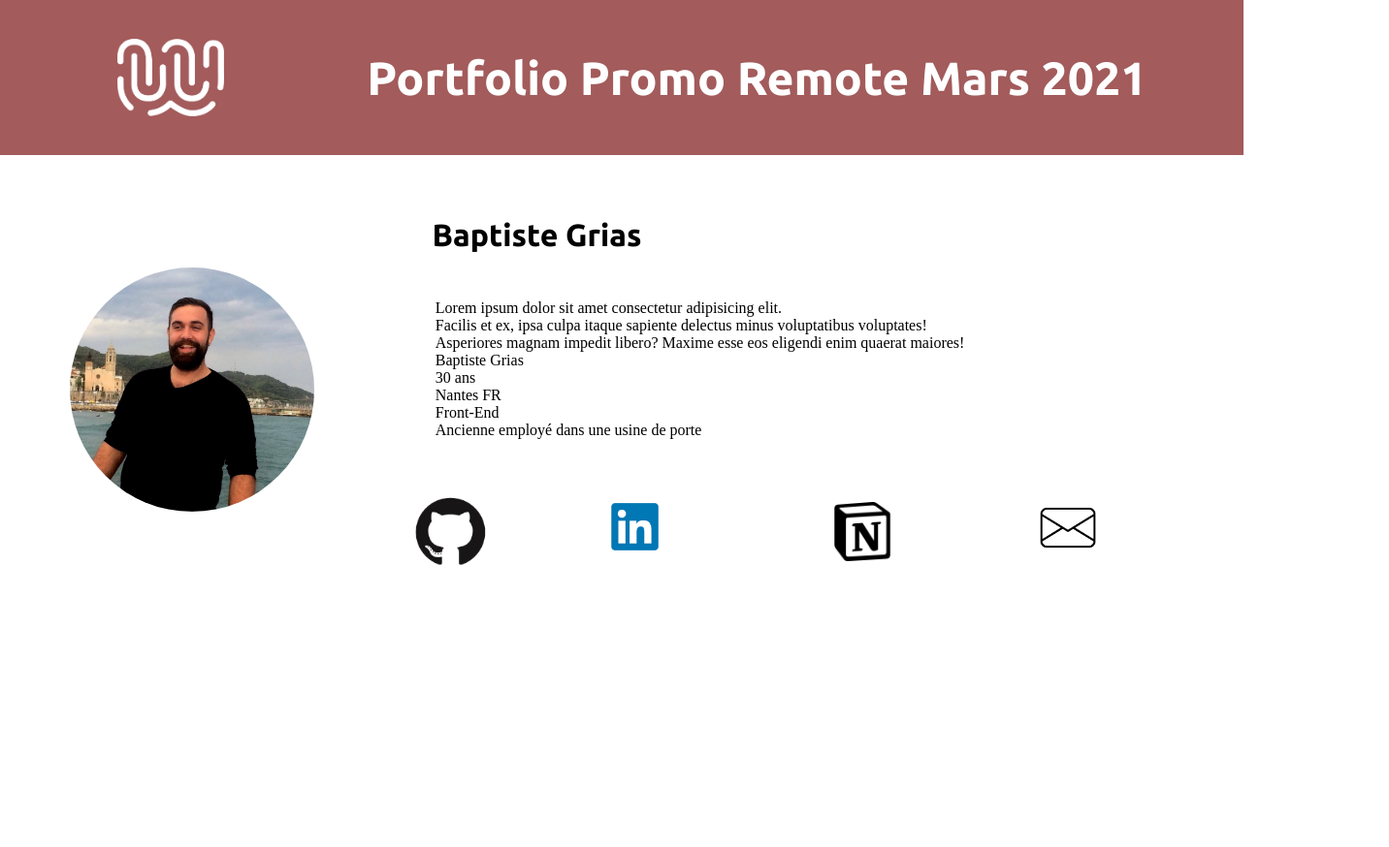
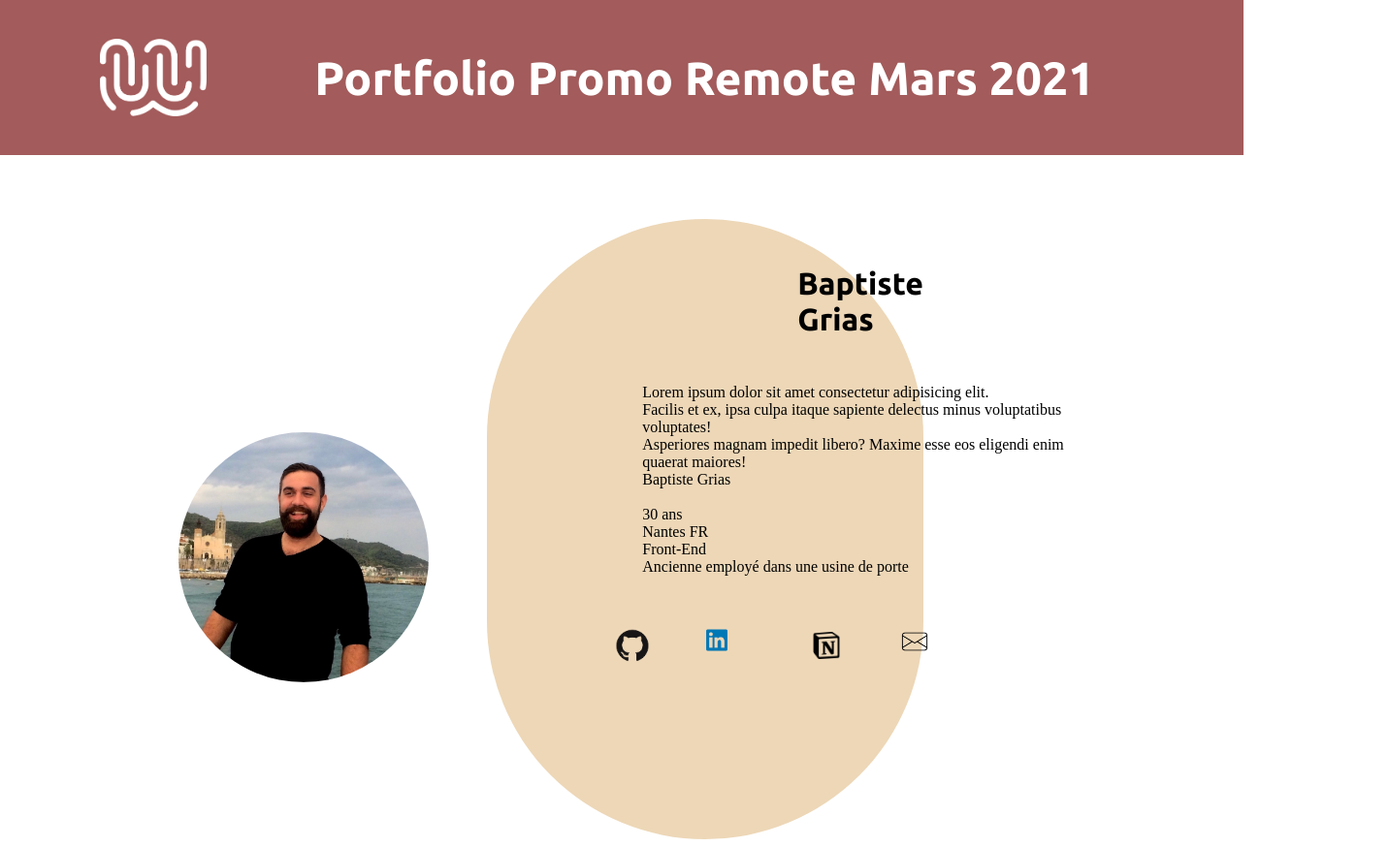
Before and after one commit to BaptisteGrias/Project1, a plain HTML site: page fiche.html in a window 1280 px wide. Shown: the whole page at 97% size, 1432 px wide, since content can reach past the window. Before the commit the page ends 800 px from the top, so only its background shows below. Drawn offline with Linux system fonts and the light colour scheme; a script that the page names is missing.

Commit message:
modification CSS sur le responsive fiche Wilder

```diff
--- a/assets/fiche.css
+++ b/assets/fiche.css
@@ -366,15 +366,20 @@ margin-right: 2em;
     #title {
         font-size: 3em;
         color: white;
-        padding-right: 0.5em;
+        padding-right: 2em;
         text-align: center;
         font-family: "Ubuntu", "Roboto", "Open Sans", sans-serif;
     }
 
     .informations {
+        background-color:#EDD7B7;
         display: inline-flex;
         flex-direction: column;
-        margin-left: -18em;
+        margin-right: 20em;
+        margin-top: 50px;
+        border-radius: 20rem;
+        height: 40rem;
+        width: 100%;
     }
 
      #body-fiche{
@@ -434,14 +439,16 @@ margin-right: 2em;
 
 
      .photoWilder {
-         width: 50%;
-         height: 50%;
+         width: 60%;
+         height: 60%;
          border-radius: 50%;
+         margin-left: 7em;
+         margin-top: 5em;
      }
 
      .name{
         font-size: 2em;
         font-family: "Ubuntu", "Roboto", "Open Sans", sans-serif;
         margin-top: 1.5em;
-        margin-left: 4.9em;
+        margin-left: 10em;
      }
--- a/fiche.html
+++ b/fiche.html
@@ -80,11 +80,12 @@
             <p>
                 Lorem ipsum dolor sit amet consectetur adipisicing elit. <br>
                 Facilis et ex, ipsa culpa itaque sapiente delectus minus voluptatibus voluptates! <br>
-                Asperiores magnam impedit libero? Maxime esse eos eligendi enim quaerat maiores!<br>
-                Baptiste Grias<br>
+                Asperiores magnam impedit libero? Maxime esse eos eligendi enim<br>
+                quaerat maiores!<br>
+                Baptiste Grias<br><br>
                 30 ans <br>
                 Nantes FR<br>
-               Front-End<br>
+                Front-End<br>
                 Ancienne employé dans une usine de porte<br>
             </p>
           </div>
```
